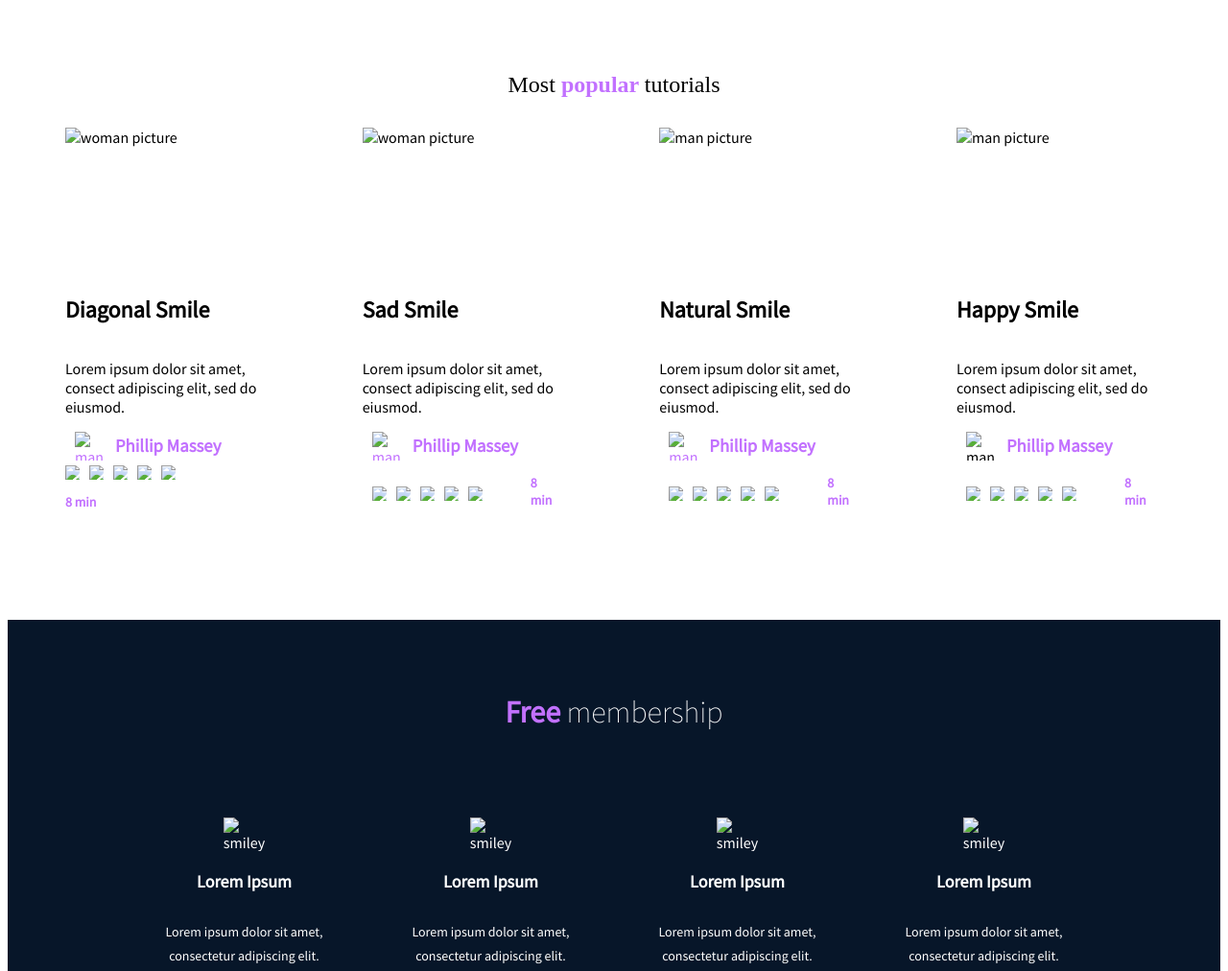
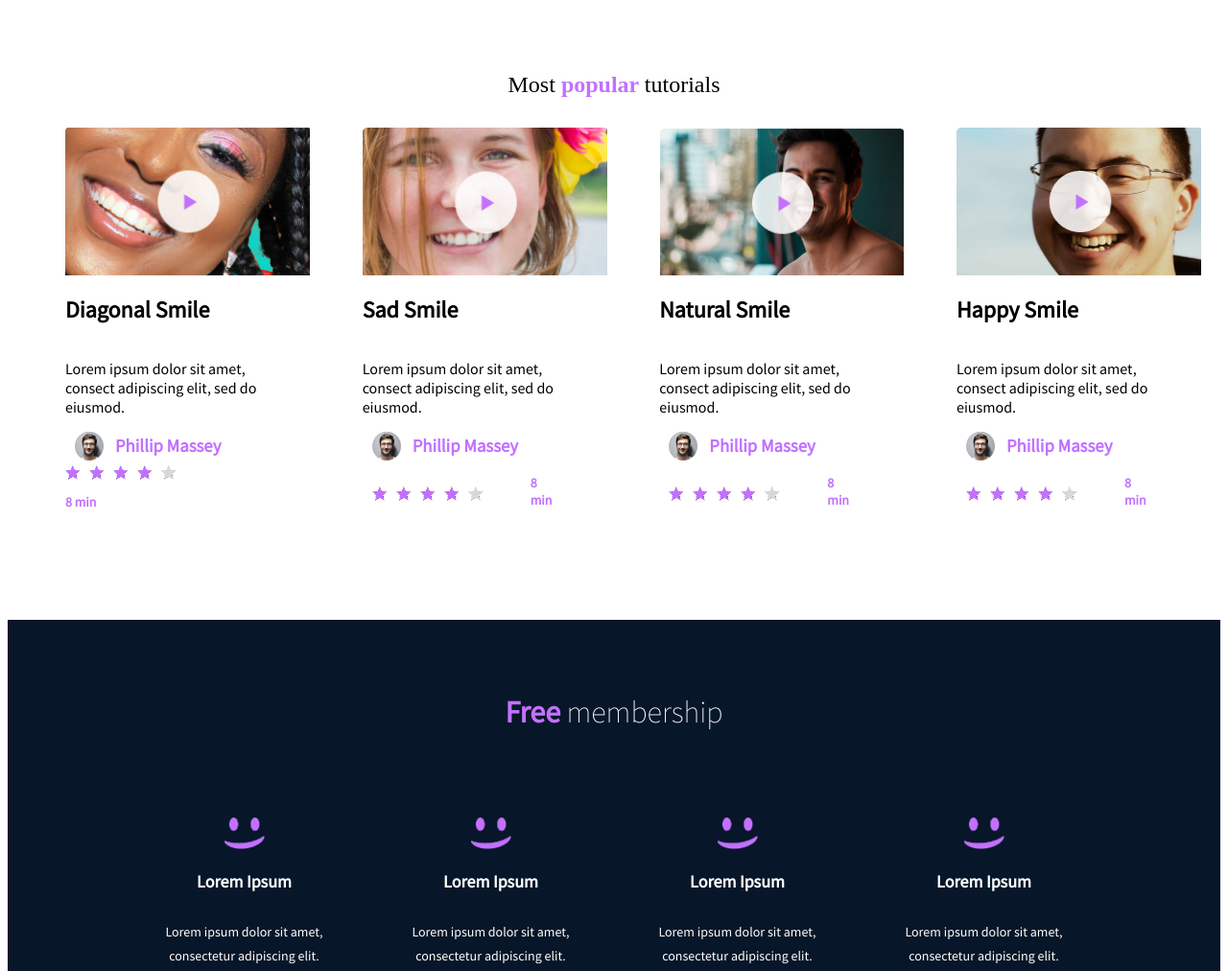
Before and after one commit to TarekzainAldin/TarekzainAldin.github.io, a plain HTML site: page index.html in a window 1280 px wide. Shown: the part 1620-2632 px from the top of the page at 96% size. Drawn offline with Linux system fonts and the light colour scheme; files whose address does not match are found by name.

Commit message:
push to groupr

```diff
--- a/index.html
+++ b/index.html
@@ -11,7 +11,7 @@
     <!-- Start Header -->
     <header>
         <!-- Link element with an image inside -->
-        <a href="#"><img src="smileschoolalpha.png"> </a>
+        <a href="#"><img src="img/smileschoolalpha.png"> </a>
 
         <!-- Block of 3 link elements -->
         <div class="header-links">
@@ -47,25 +47,25 @@
                 <div class="banner-avatar">
                     <!-- Block 1 -->
                     <div class="avatar1">
-                        <img src="avatar1.png" alt="">
+                        <img src="img/avatar1.png" alt="">
                         <h3>Philip Massey</h3>
                         <p>"Smile of the year"<br>2018-2019</p>
                     </div>
                     <!-- Block 2 -->
                     <div class="avatar2">
-                        <img src="avatar2.png" alt="Image 2">
+                        <img src="img/avatar2.png" alt="Image 2">
                         <h3>Nannie Lawrence</h3>
                         <p>Best "little smile"<br> 2017</p>
                     </div>
                     <!-- Block 3 -->
                     <div class="avatar3">
-                        <img src="avatar3.png" alt="Image 3">
+                        <img src="img/avatar3.png" alt="Image 3">
                         <h3>Bruce Walters</h3>
                         <p>Best "Friend smile" <br>live performance 2019</p>
                     </div>
                     <!-- Block 4 -->
                     <div class="avatar4">
-                        <img src="avatar4.png" alt="Image 4">
+                        <img src="img/avatar4.png" alt="Image 4">
                         <h3>Henry Hughes</h3>
                         <p>"24h smiles" winner<br> 2016-2019</p>
                     </div>
@@ -78,7 +78,7 @@
         <section class="quote">
             <div class="qoute-block">
                 <!-- Image for the Quote -->
-                <img src="quote.png" alt="Quote Image">
+                <img src="img/quote.png" alt="Quote Image">
                 <div class="author-block">
                     <!-- Blockquote -->
                     <blockquote>"«Those tutorials are concise and go straight to the point. I can't think of a better place to learn smiling. And it's so fun!"</blockquote>
@@ -97,7 +97,7 @@
             <div class="vedios-container">
                 <!-- Video Block 1 -->
                 <div class="video-box-1">
-					<img src="video1.png" alt="woman picture" class="video-mini">
+					<img src="img/video1.png" alt="woman picture" class="video-mini">
 					<h2>
 						Diagonal Smile
 					</h2>
@@ -105,18 +105,18 @@
 						Lorem ipsum dolor sit amet, consect adipiscing elit, sed do eiusmod.
 					</p>
 					<div class="video-box-1-middle">
-						<img src="avatar-videos.png" alt="man picture">
+						<img src="img/avatar-videos.png" alt="man picture">
 						<h3>
 							Phillip Massey
 						</h3>
 					</div>
 					<div class="video-box-1-bottom">
 						<div class="rating">
-							<img src="star.png" alt="purple star">
-							<img src="star.png" alt="purple star">
-							<img src="star.png" alt="purple star">
-							<img src="star.png" alt="purple star">
-							<img src="whitestar.png" alt="white star">
+							<img src="img/star.png" alt="purple star">
+							<img src="img/star.png" alt="purple star">
+							<img src="img/star.png" alt="purple star">
+							<img src="img/star.png" alt="purple star">
+							<img src="img/whitestar.png" alt="white star">
 						</div>
 						<p class="time">
 							8 min
@@ -125,7 +125,7 @@
 				</div>
                 <!-- Video Block 2 -->
                 <div class="video-box-2">
-					<img src="video2.png" alt="woman picture" class="video-mini">
+					<img src="img/video2.png" alt="woman picture" class="video-mini">
 					<h2>
 						Sad Smile
 					</h2>
@@ -133,18 +133,18 @@
 						Lorem ipsum dolor sit amet, consect adipiscing elit, sed do eiusmod.
 					</p>
 					<div class="video-box-2-middle">
-						<img src="avatar-videos.png" alt="man picture">
+						<img src="img/avatar-videos.png" alt="man picture">
 						<h3>
 							Phillip Massey
 						</h3>
 					</div>
 					<div class="video-box-2-bottom">
 						<div class="rating">
-							<img src="star.png" alt="purple star">
-							<img src="star.png" alt="purple star">
-							<img src="star.png" alt="purple star">
-							<img src="star.png" alt="purple star">
-							<img src="whitestar.png" alt="white star">
+							<img src="img/star.png" alt="purple star">
+							<img src="img/star.png" alt="purple star">
+							<img src="img/star.png" alt="purple star">
+							<img src="img/star.png" alt="purple star">
+							<img src="img/whitestar.png" alt="white star">
 						</div>
 						<p class="time">
 							8 min
@@ -153,7 +153,7 @@
 				</div>
                 <!-- Video Block 3 -->
                 <div class="video-box-3">
-					<img src="video3.png" alt="man picture" class="video-mini">
+					<img src="img/video3.png" alt="man picture" class="video-mini">
 					<h2>
 						Natural Smile
 					</h2>
@@ -161,18 +161,18 @@
 						Lorem ipsum dolor sit amet, consect adipiscing elit, sed do eiusmod.
 					</p>
 					<div class="video-box-3-middle">
-						<img src="avatar-videos.png" alt="man picture">
+						<img src="img/avatar-videos.png" alt="man picture">
 						<h3>
 							Phillip Massey
 						</h3>
 					</div>
 					<div class="video-box-3-bottom">
 						<div class="rating">
-							<img src="star.png" alt="purple star">
-							<img src="star.png" alt="purple star">
-							<img src="star.png" alt="purple star">
-							<img src="star.png" alt="purple star">
-							<img src="whitestar.png" alt="white star">
+							<img src="img/star.png" alt="purple star">
+							<img src="img/star.png" alt="purple star">
+							<img src="img/star.png" alt="purple star">
+							<img src="img/star.png" alt="purple star">
+							<img src="img/whitestar.png" alt="white star">
 						</div>
 						<p class="time">
 							8 min
@@ -181,7 +181,7 @@
 				</div>
                 <!-- Video Block 4 -->
                 <div class="video-box-4">
-					<img src="video4.png" alt="man picture" class="video-mini">
+					<img src="img/video4.png" alt="man picture" class="video-mini">
 					<h2>
 						Happy Smile
 					</h2>
@@ -189,18 +189,18 @@
 						Lorem ipsum dolor sit amet, consect adipiscing elit, sed do eiusmod.
 					</p>
 					<div class="video-box-4-middle">
-						<img src="avatar-videos.png" alt="man picture">
+						<img src="img/avatar-videos.png" alt="man picture">
 						<h3>
 							Phillip Massey
 						</h3>
 					</div>
 					<div class="video-box-4-bottom">
 						<div class="rating">
-							<img src="star.png" alt="purple star">
-							<img src="star.png" alt="purple star">
-							<img src="star.png" alt="purple star">
-							<img src="star.png" alt="purple star">
-							<img src="whitestar.png" alt="white star">
+							<img src="img/star.png" alt="purple star">
+							<img src="img/star.png" alt="purple star">
+							<img src="img/star.png" alt="purple star">
+							<img src="img/star.png" alt="purple star">
+							<img src="img/whitestar.png" alt="white star">
 						</div>
 						<p class="time">
 							8 min
@@ -220,7 +220,7 @@
 			</h1>
 			<div class="membership-container">
 				<div class="membership-box">
-					<img src="smiley.png" alt="smiley">
+					<img src="img/smiley.png" alt="smiley">
 					<h2>
 						Lorem Ipsum
 					</h2>
@@ -229,7 +229,7 @@
 					</p>
 				</div>
 				<div class="membership-box">
-					<img src="smiley.png" alt="smiley">
+					<img src="img/smiley.png" alt="smiley">
 					<h2>
 						Lorem Ipsum
 					</h2>
@@ -238,7 +238,7 @@
 					</p>
 				</div>
 				<div class="membership-box">
-					<img src="smiley.png" alt="smiley">
+					<img src="img/smiley.png" alt="smiley">
 					<h2>
 						Lorem Ipsum
 					</h2>
@@ -247,7 +247,7 @@
 					</p>
 				</div>
 				<div class="membership-box">
-					<img src="smiley.png" alt="smiley">
+					<img src="img/smiley.png" alt="smiley">
 					<h2>
 						Lorem Ipsum
 					</h2>
@@ -323,16 +323,16 @@
     <footer>
 		<div>
 			<div class="footer-container">
-				<img src="smileschoolalpha.png" alt="logo" class="footer-logo">
+				<img src="img/smileschoolalpha.png" alt="logo" class="footer-logo">
 				<div class="logos">
 					<a href="https://www.holbertonschool.com">
-						<img src="facebook.png" alt="facebook logo">
+						<img src="img/facebook.png" alt="facebook logo">
 					</a>
 					<a href="https://www.holbertonschool.com">
-						<img src="twitter.png" alt="twitter logo">
+						<img src="img/twitter.png" alt="twitter logo">
 					</a>
 					<a href="https://www.holbertonschool.com">
-						<img src="instagram.png" alt="instagram logo">
+						<img src="img/instagram.png" alt="instagram logo">
 					</a>
 				</div>
 			</div>
```
